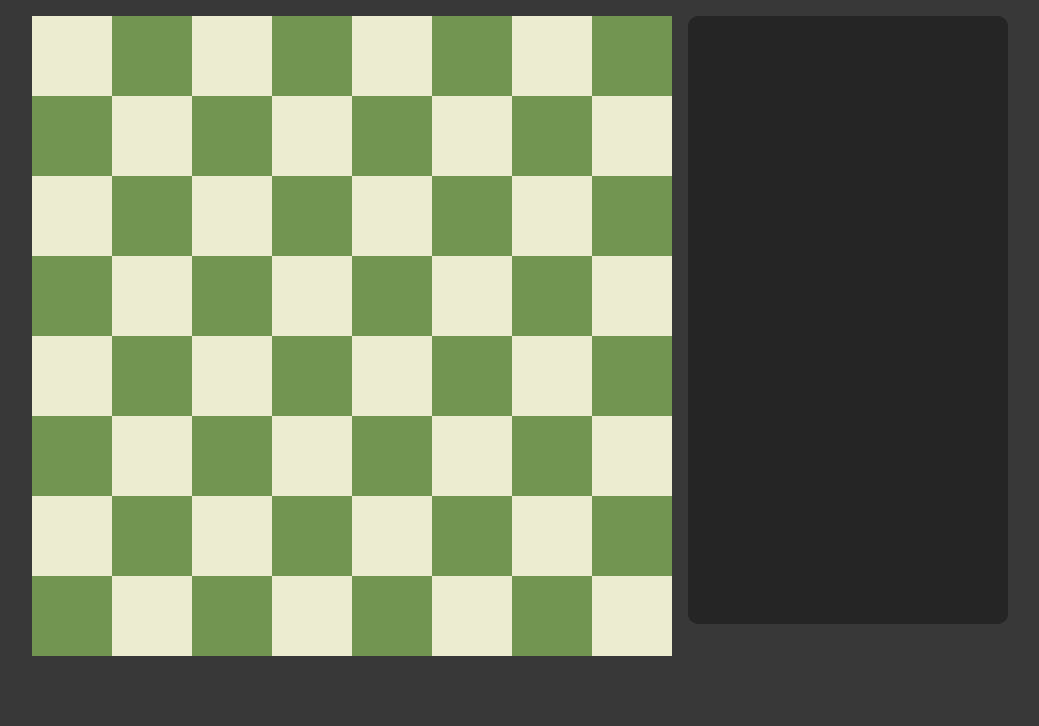
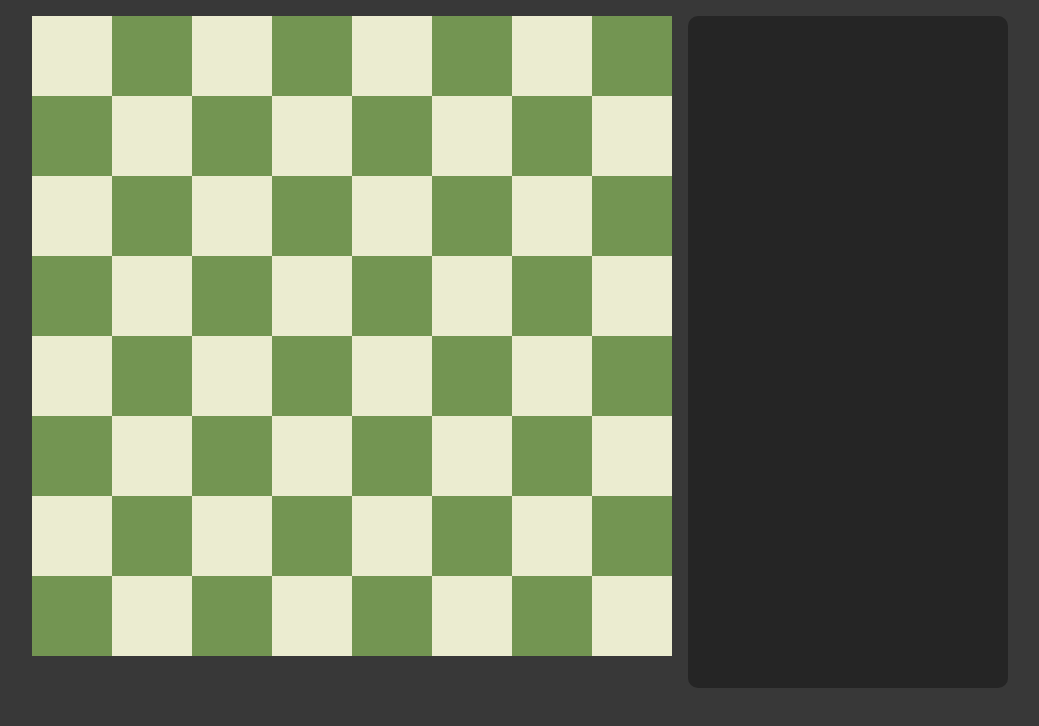
Before and after one commit to jacobrobertsdev/Chess.com_Frontend_Challenge, a Vue app: page / in a window 1280 px wide. Shown: the top 726 px of the page, without its empty margins (128-1167 px from the left). Built offline with nearby package versions, Linux system fonts and the light colour scheme.

Commit message:
Adjust sidebar height

```diff
--- a/src/components/SideBar.vue
+++ b/src/components/SideBar.vue
@@ -25,7 +25,7 @@
     align-content: flex-start;
     justify-content: center;
     gap: .6rem;
-    height: 45vw;
+    height: 80%;
     width: 18rem;
     border-radius: 10px;
     background-color: #252525;
@@ -36,8 +36,9 @@
 
 li {
     text-align: center;
-    width: 20%;
-    padding: .2rem;
+    width: 10%;
+    padding: .2rem 1rem;
+    margin: .5rem;
     height: min-content;
     background-color: #383838;
     border-radius: 3px;
@@ -45,6 +46,7 @@ li {
 
 @media(max-width:640px){
     .notation-list{
+        max-height: 20%;
         width: 80vw;
         margin-top: 0;
     }
```
